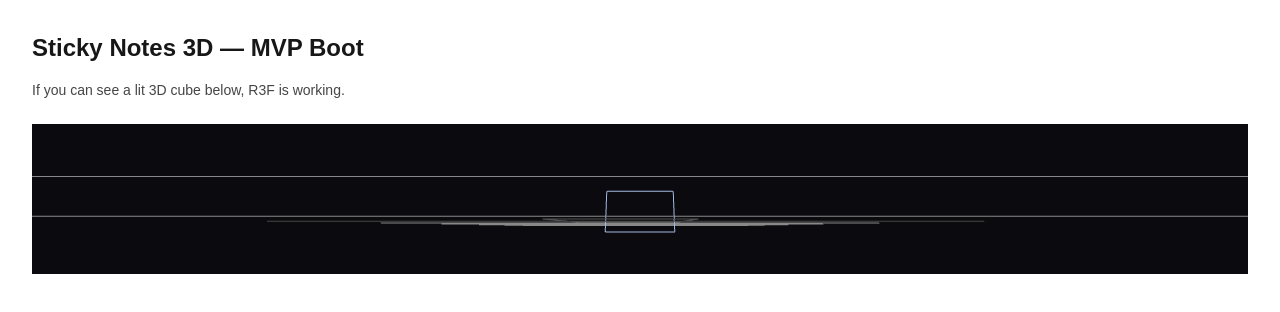
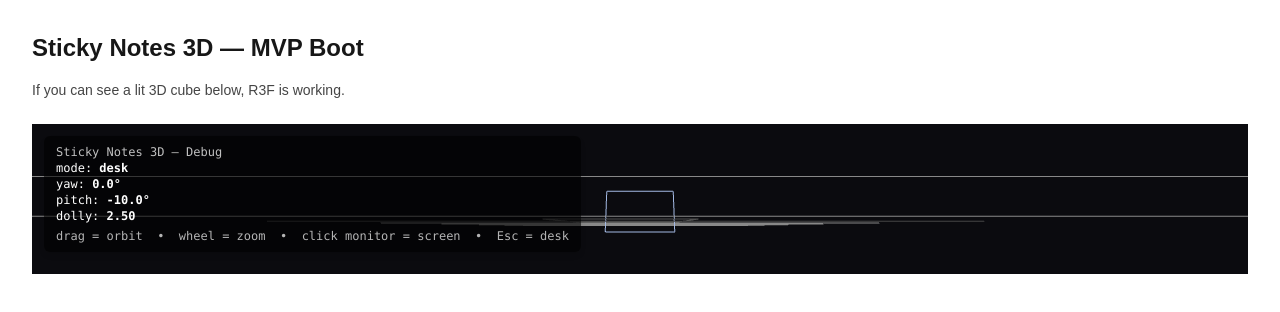
Before and after one commit to eap5662/sticky-notes-3d, a Next.js app in the folder apps/web/: page / in a window 1280 px wide. Shown: the top 312 px of the page. Built offline with nearby package versions, Linux system fonts and the light colour scheme.

Commit message:
added debug hud showing changes in inputs

```diff
--- a/apps/web/src/app/canvas/SceneRoot.tsx
+++ b/apps/web/src/app/canvas/SceneRoot.tsx
@@ -9,6 +9,7 @@ import ScreenViewController from "@/canvas/Cameras/ScreenViewController";
 import { Surfaces } from "@/canvas/surfaceRendering";
 import { getSurface } from "@/canvas/surfaces";
 import { planeProject } from "@/canvas/math/plane";
+import DebugHud from "@/canvas/debugHud";
 
 export default function SceneRoot() {
   const mode = useCamera((s) => s.mode);
@@ -50,6 +51,8 @@ export default function SceneRoot() {
   }, [setMode]);
 
   return (
+    <div className="relative">
+      <DebugHud />
       <Canvas
         camera={{ position: [0, 1.2, 2.5], fov: 50 }}
         dpr={[1, 1.5]}
@@ -57,14 +60,15 @@ export default function SceneRoot() {
         gl={{ powerPreference: "low-power" }}
         onCreated={({ camera, gl }) => {
           cameraRef.current = camera as THREE.PerspectiveCamera;
-        canvasElRef.current = gl.domElement as HTMLCanvasElement; // <-- real canvas
+          canvasElRef.current = gl.domElement as HTMLCanvasElement;
         }}
-      onPointerDown={onPointerDown} // typed for the wrapper <div>
+        onPointerDown={onPointerDown}
       >
         <Suspense fallback={null}>
           <Surfaces />
           {mode.kind === "desk" ? <DeskViewController /> : <ScreenViewController />}
         </Suspense>
       </Canvas>
+    </div>
   );
 }
--- /dev/null
+++ b/apps/web/src/canvas/debugHud.tsx
@@ -0,0 +1,42 @@
+"use client";
+/**
+ * DebugHud
+ * --------
+ * Simple on-screen overlay that shows camera mode + pose (yaw/pitch/dolly).
+ * Beginner notes:
+ * - This is a normal React component rendering regular HTML (not 3D).
+ * - It subscribes to the Zustand store to read current values.
+ * - We convert radians -> degrees for readability.
+ */
+import { useCamera } from "@/state/cameraSlice";
+
+function radToDeg(r: number) {
+  return (r * 180) / Math.PI;
+}
+
+export default function DebugHud() {
+  const mode = useCamera((s) => s.mode);
+  const yaw = useCamera((s) => s.yaw);
+  const pitch = useCamera((s) => s.pitch);
+  const dolly = useCamera((s) => s.dolly);
+
+  return (
+    <div
+      // Tailwind styles for a small unobtrusive overlay
+      className="pointer-events-none absolute left-3 top-3 z-50 rounded-md bg-black/60 px-3 py-2 text-xs text-white shadow-md"
+      style={{ fontFamily: "ui-monospace, SFMono-Regular, Menlo, Monaco, Consolas, monospace" }}
+    >
+      <div className="opacity-75">Sticky Notes 3D — Debug</div>
+      <div>mode: <span className="font-semibold">{mode.kind}</span></div>
+      {mode.kind === "screen" && (
+        <div className="ml-4">surfaceId: <span className="font-semibold">{mode.surfaceId}</span></div>
+      )}
+      <div>yaw: <span className="font-semibold">{radToDeg(yaw).toFixed(1)}°</span></div>
+      <div>pitch: <span className="font-semibold">{radToDeg(pitch).toFixed(1)}°</span></div>
+      <div>dolly: <span className="font-semibold">{dolly.toFixed(2)}</span></div>
+      <div className="mt-1 opacity-70">
+        drag = orbit &nbsp;•&nbsp; wheel = zoom &nbsp;•&nbsp; click monitor = screen &nbsp;•&nbsp; Esc = desk
+      </div>
+    </div>
+  );
+}
```
Lines whose indentation alone changed are shown as unchanged.
